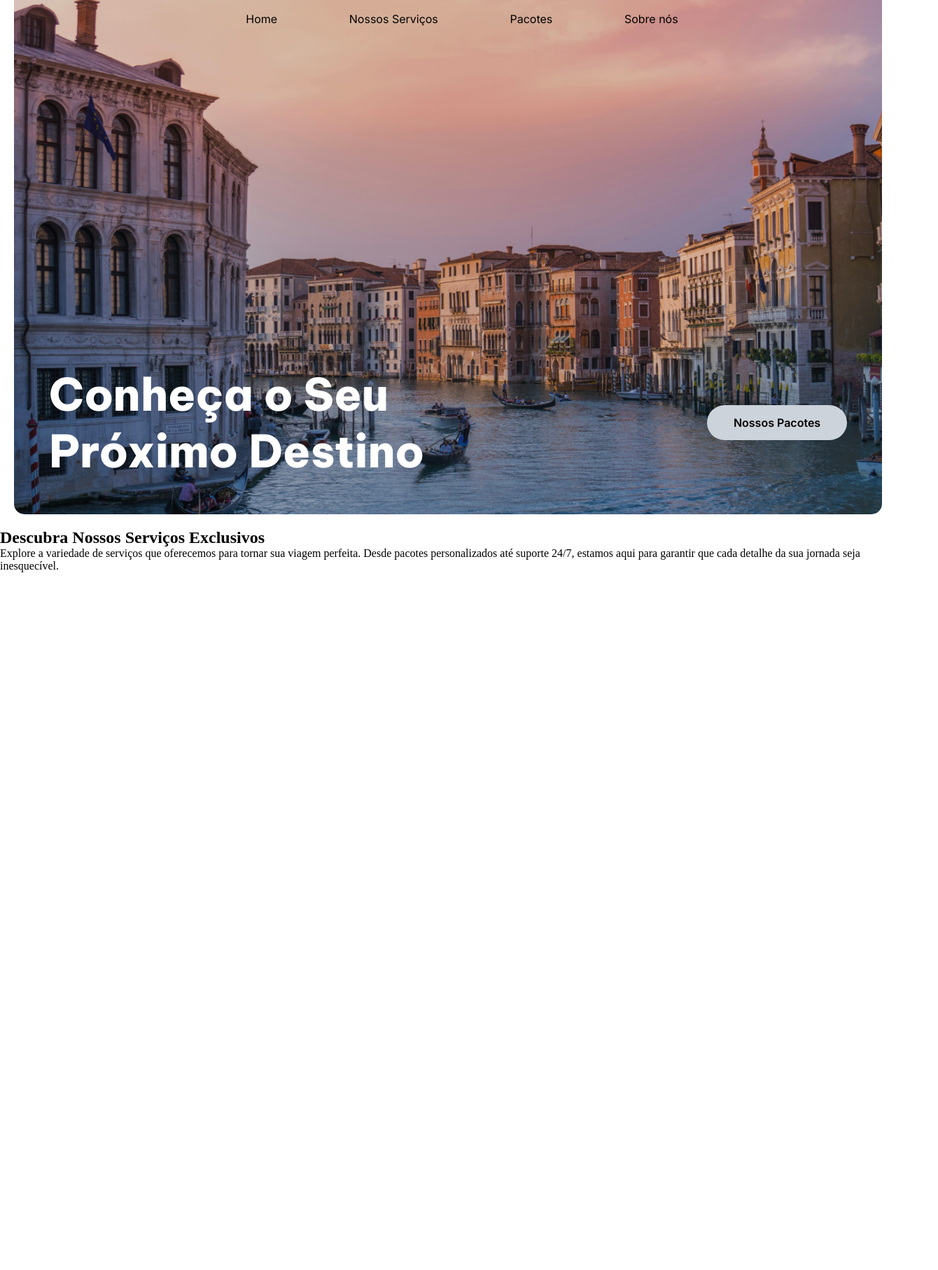
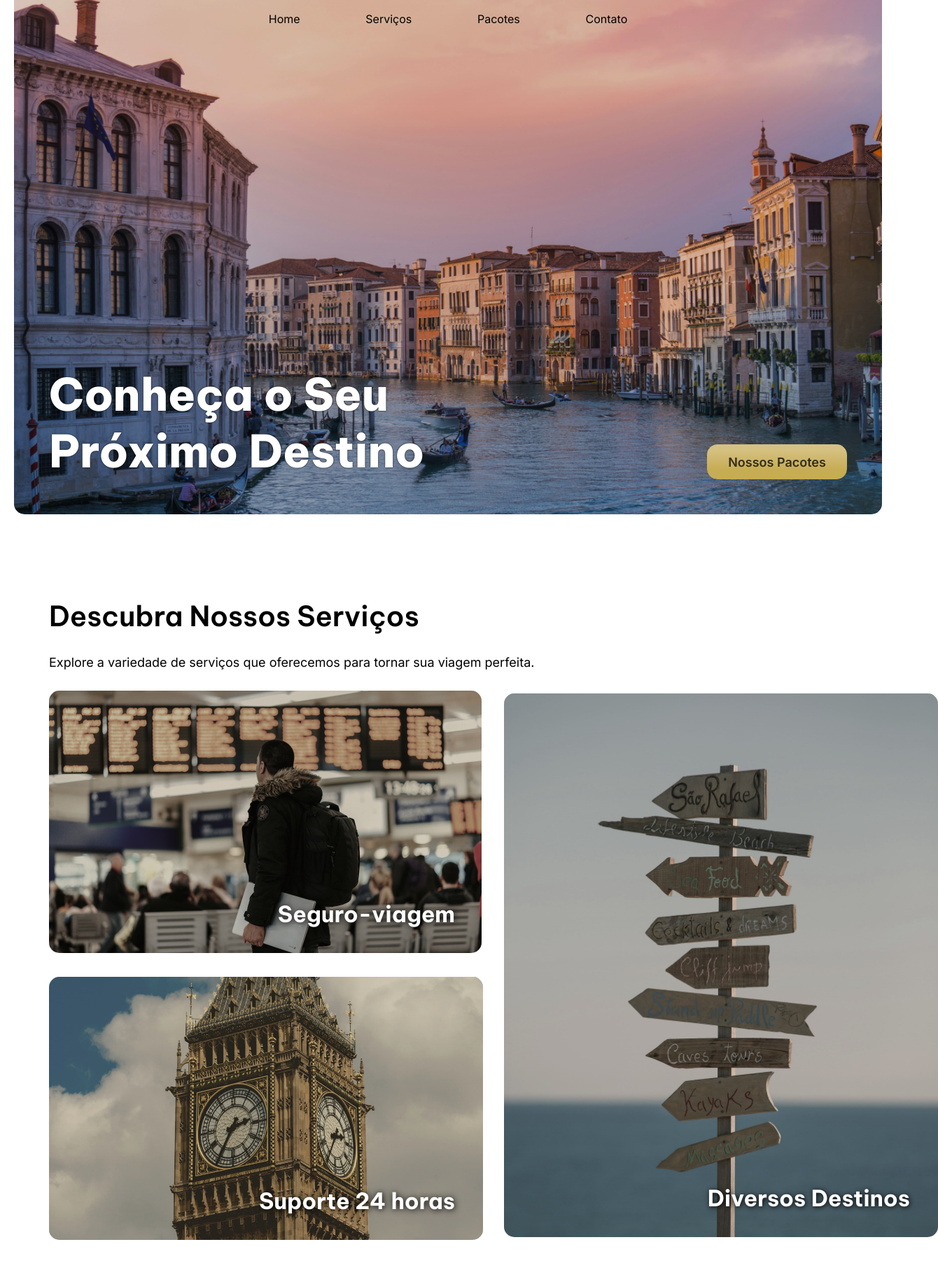
Before and after one commit to brenoaug/agencia-viagem, a plain HTML site: page index.html in a window 1280 px wide. Shown: the part 85-1900 px from the top of the page at 70% size, 1340 px wide, since content can reach past the window. Before the commit the page ends 903 px from the top, so only its background shows below. Drawn offline with Linux system fonts and the light colour scheme.

Commit message:
seção sobre nos e serviços da página home concluido

```diff
--- a/index.html
+++ b/index.html
@@ -8,19 +8,20 @@
   <link rel="preconnect" href="https://fonts.googleapis.com">
   <link rel="preconnect" href="https://fonts.gstatic.com" crossorigin>
   <link href="https://fonts.googleapis.com/css2?family=Be+Vietnam+Pro:ital,wght@0,100;0,200;0,300;0,400;0,500;0,600;0,700;0,800;0,900;1,100;1,200;1,300;1,400;1,500;1,600;1,700;1,800;1,900&family=Inter:ital,opsz,wght@0,14..32,100..900;1,14..32,100..900&display=swap" rel="stylesheet">
-  <title>Viage</title>
+  <link rel="icon" href="src/img/map-logo.svg" type="image/x-icon">
+  <title>Viage - Página Inicial</title>
 </head>
 
 <body>
-  <div class="bg">
-    <header>
+  <div class="bg-home">
+    <header class="header-home">
       <div class="logo"><a href=""><img src="src/img/Logo.svg" alt="logo do site" height="38"></a></div>
-      <nav class="menu">
-        <ul class="menu-list">
-          <li><a href="" class="item-menu">Home</a></li>
-          <li><a href="" class="item-menu">Nossos Serviços</a></li>
-          <li><a href="" class="item-menu">Pacotes</a></li>
-          <li><a href="" class="item-menu">Sobre nós</a></li>
+      <nav class="menu-home">
+        <ul class="menu-list-home">
+          <li><a href="" class="item-menu-home">Home</a></li>
+          <li><a href="" class="item-menu-home">Serviços</a></li>
+          <li><a href="" class="item-menu-home">Pacotes</a></li>
+          <li><a href="" class="item-menu-home">Contato</a></li>
         </ul>
       </nav>
     </header>
@@ -28,16 +29,38 @@
       <img class="local-icon"> <img src="src/img/" alt="">
       <p class></p>
     </div>
-    <section class="banner">
+    <section class="banner-home">
       <h1 class="texto-chamada">Conheça o Seu Próximo Destino</h1>
-      <button class="btn">Nossos Pacotes</button>
+      <a class="btn">Nossos Pacotes</a>
     </section>
   </div>
 
+  <a id="back-top" href="#"><img src="src/img/arrow-back-top.svg" alt=""></a>
+
   <main>
-    <section>
-      <h1 class="home-titulo">Descubra Nossos Serviços Exclusivos</h1>
-      <p class="home-paragrafo">Explore a variedade de serviços que oferecemos para tornar sua viagem perfeita. Desde pacotes personalizados até suporte 24/7, estamos aqui para garantir que cada detalhe da sua jornada seja inesquecível.</p>
+    <section class="service-home">
+      <h1 class="home-titulo">Descubra Nossos Serviços</h1>
+      <p class="home-paragrafo">Explore a variedade de serviços que oferecemos para tornar sua viagem perfeita.</p>
+      <div class="service-images-container">
+        <figure class="service-img-container-small">
+          <img src="src/img/home-safe-travel.jpg" alt="Imagem de um homem em um aeroporto" class="service-img" height="375">
+          <h2 class="service-titulo">Seguro-viagem</h2>
+        </figure>
+        <figure class="service-img-container-small">
+          <img src="src/img/home-support.jpg" alt="Imagem do relógio do Big Ben" class="service-img" width="620">
+          <h2 class="service-titulo">Suporte 24 horas</h2>
+        </figure>
+        <figure class="service-img-container-big">
+          <img src="src/img/home-destinations.jpg" alt="Imagem de várias placas indicando destinos" class="service-img" width="620">
+          <h2 class="service-titulo">Diversos Destinos</h2>
+        </figure>
+      </div>
+      <a class="btn">Nossos Serviços</a>
+    </section>
+
+    <section class="about-us-home">
+      <h1 class="about-us-title-home">Está perdido? <br>Nós te damos um norte!</h1>
+      <p class="about-us-text-home">Se você ainda tem dúvidas ou precisa de mais informações, acesse <a class="link-about-us-home" href="">AQUI</a> nossa página de contato. </p>
     </section>
   </main>
   <footer>
--- a/src/style/home-banner.css
+++ /dev/null
@@ -1,58 +0,0 @@
-.bg{
-  background-image: url("../img/img-home.jpg");
-  background-size: cover;
-  background-position: center;
-  background-repeat: no-repeat;
-  margin: 20px;
-  border-radius: 15px;
-  height: 100vh;
-  display: flex;
-  flex-direction: column;
-  justify-content: space-between
-}
-
-header {
-  display: flex;
-  flex-direction: column;
-}
-
-.logo {
-  display: block;
-  margin: 20px auto;
-}
-
-.menu-list {
-  list-style: none;
-  display: flex;
-  justify-content: space-around;
-  margin: 0px 240px;
-}
-
-.item-menu {
-  font-family: "inter", sans-serif;
-  font-size: 1rem;
-  text-decoration: none;
-  color: #000;
-}
-
-.item-menu:hover {
-  transform:scale(1.1);
-  transition: 0.3s;
-}
-
-
-.banner {
-  display: flex;
-  justify-content: space-between;
-  align-items: center;
-  margin: 3.124rem;
-
-}
-
-.texto-chamada {
-  font-family: "Be Vietnam Pro", sans-serif;
-  font-size: 4rem;
-  font-weight: 800;
-  color: #fff;
-  max-width: 14ch;
-}
--- /dev/null
+++ b/src/style/home-style.css
@@ -0,0 +1,183 @@
+.bg-home{
+  background-image: url("../img/img-home.jpg");
+  background-size: cover;
+  background-position: center;
+  background-repeat: no-repeat;
+  margin: 1.25rem;
+  border-radius: 0.9375rem;
+  height: 100vh;
+  display: flex;
+  flex-direction: column;
+  justify-content: space-between
+}
+
+.header-home {
+  display: flex;
+  flex-direction: column;
+}
+
+.header-home>.logo {
+  display: block;
+  margin: 1.25rem auto;
+}
+
+.menu-list-home {
+  list-style: none;
+  display: flex;
+  flex-wrap: wrap;
+  justify-content: space-evenly;
+  margin: 0rem auto;
+  max-width: 43.75rem;
+  padding: 0;
+}
+
+.item-menu-home {
+  font-family: "inter", sans-serif;
+  font-size: 1rem;
+  text-decoration: none;
+  color: #000;
+  transition: 0.3s;
+  display: inline-block;
+}
+
+.item-menu-home:hover {
+  transform: scale(1.2);
+  transform-origin: center;
+  text-decoration: underline;
+}
+
+
+.banner-home {
+  display: flex;
+  justify-content: space-between;
+  align-items: end;
+  margin: 3.124rem;
+}
+
+.texto-chamada {
+  font-family: "Be Vietnam Pro", sans-serif;
+  font-size: 4rem;
+  font-weight: 800;
+  color: #fff;
+  max-width: 14ch;
+  text-shadow: #000 0px 0px 2px;
+}
+
+.service-home{
+  display: flex;
+  flex-direction: column;
+  gap: 1.875rem;
+  margin: 7.5rem 4.375rem;
+}
+
+.home-titulo{
+  font-family: "Be Vietnam Pro", sans-serif;
+  font-size: 2.5rem;
+  font-weight: 600;
+  color: #000;
+}
+
+.home-paragrafo{
+  font-family: "inter", sans-serif;
+  font-size: 1.125rem;
+  color: #000;
+}
+
+.service-images-container{
+  display: grid;
+  grid-template-columns: repeat(2, 1fr);
+  gap: 1.875rem;
+  align-items: center;
+}
+.service-img-container-small{
+  grid-column: 1/2;
+  border-radius: 0.9375rem;
+  position: relative;
+}
+
+.service-img-container-big{
+  grid-column: 2/3;
+  grid-row: 1/3;
+  position: relative;
+}
+
+.service-img-container-small img{
+  border-radius: 0.9375rem;
+  position: relative;
+}
+
+.service-img-container-big img{
+  border-radius: 0.9375rem;
+  position: relative;
+}
+
+.service-img-container-small>.service-titulo{
+  position: absolute;
+  bottom: 40px;
+  right: 40px;
+  color: #fff;
+  font-family: "Be Vietnam Pro", sans-serif;
+  font-size: 2rem;
+  text-shadow: #000 1px 1px 10px ;
+}
+
+.service-img-container-big>.service-titulo{
+  position: absolute;
+  bottom: 40px;
+  right: 40px;
+  color: #fff;
+  font-family: "Be Vietnam Pro", sans-serif;
+  font-size: 2rem;
+  text-shadow: #000 1px 1px 7px ;
+}
+
+.service-home>.btn{
+  margin: 20px auto;
+}
+
+.about-us-home{
+  background-image: url("../img/home-about-us.jpg");
+  background-size:cover;
+  background-position: center;
+  background-repeat: no-repeat;
+  height: 100vh;
+  position: relative;
+}
+
+.about-us-title-home{
+  font-family: "Be Vietnam Pro", sans-serif;
+  padding: 40px 0px;
+  font-size: 2.5rem;
+  font-weight: 600;
+  color: #fff;
+  text-shadow: #000 1px 1px 7px ;
+  text-align: center;
+  margin: 1.875rem;
+  position: relative;
+}
+
+.about-us-text-home{
+  max-width: 30ch;
+  position: absolute;
+  bottom: 100px;
+  right: 40px;
+  font-family: "inter", sans-serif;
+  font-size: 1.125rem;
+  color: #fff;
+  text-align: left;
+  margin: 1.875rem;
+}
+
+.link-about-us-home{
+  color: #F1D571;
+  text-decoration: none;
+  font-weight: 600;
+  display: inline-block;
+}
+
+.link-about-us-home:hover{
+  transform: scale(1.1);
+  transform-origin: center;
+  text-decoration: underline;
+  transition: 0.3s;
+}
--- a/src/style/style.css
+++ b/src/style/style.css
@@ -1,15 +1,36 @@
-@import url("home-banner.css");
+@import url("home-style.css");
 
 * {
   margin: 0;
 }
 
 .btn {
-  height: 50px;
-  width: 200px;
-  font: 1rem "inter", sans-serif;
+  display: flex;
+  justify-content: center;
+  align-items: center;
+  height: 3.125rem;
+  width: 12.5rem;
+  font: 1.125rem "inter", sans-serif;
   border: none;
-  background-color: #ccd3db;
-  border-radius: 50px;
+  background: linear-gradient(180deg, #D5C182 15%, #C6AC53 73%);
+  color: #332E1B;
+  border-radius: 0.9375rem;
   font-weight: 600;
+  cursor: pointer;
+  transition: 0.3s;
 }
+
+.btn:hover {
+  transform: scale(1.1);
+  transform-origin: center;
+}
+
+#back-top{
+  display: none;
+  background: linear-gradient(90deg, #D5C182 15%, #C6AC53 73%);
+  border-radius: 50%;
+  border: none;
+  width: 80px;
+  height: 80px;
+  justify-items: center;
+}
```
Also changed, not shown: src/img/arrow-back-top.svg (added), src/img/home-about-us.jpg (added), src/img/home-destinations.jpg (added), src/img/home-safe-travel.jpg (added), src/img/home-support.jpg (added), src/img/map-logo.svg (added).
